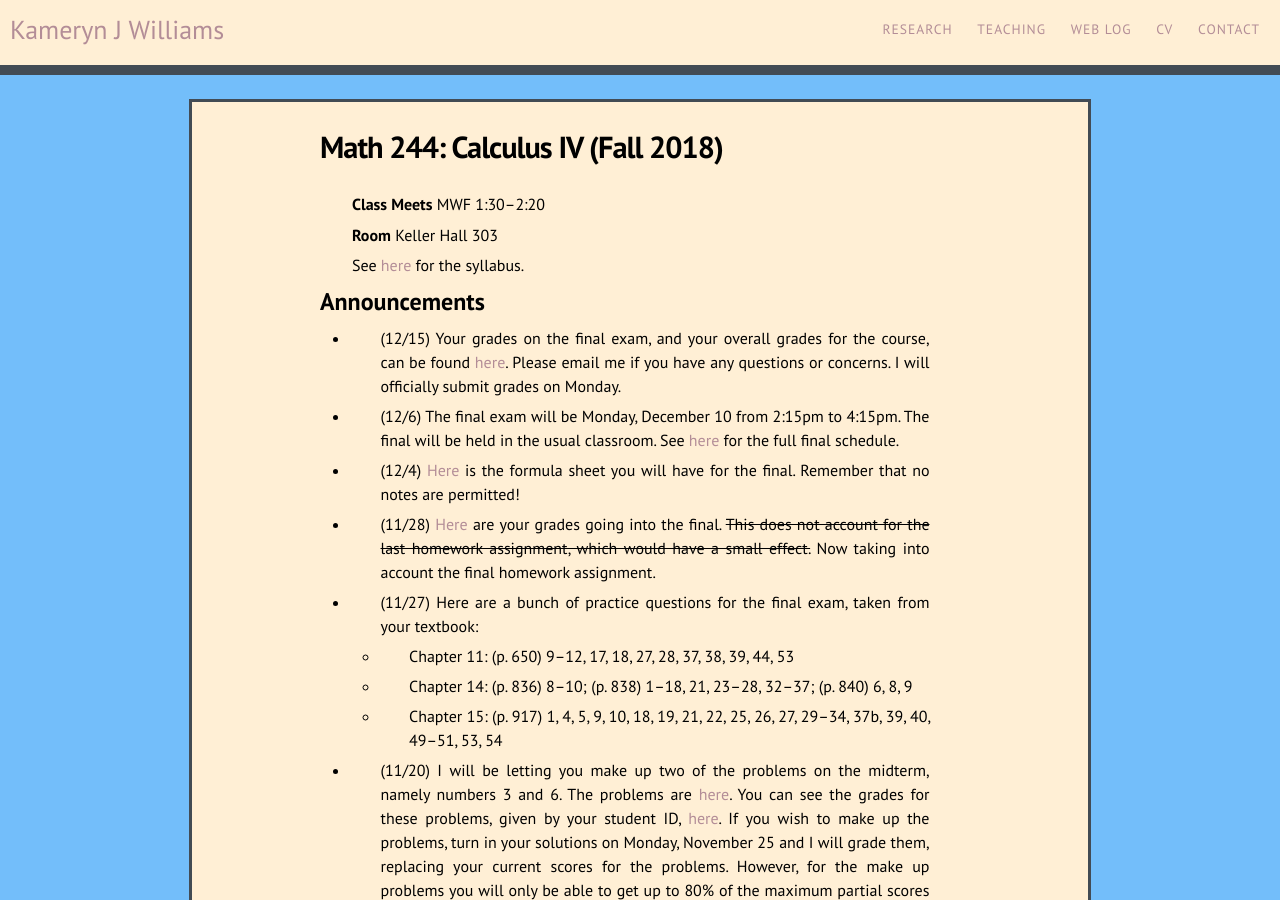
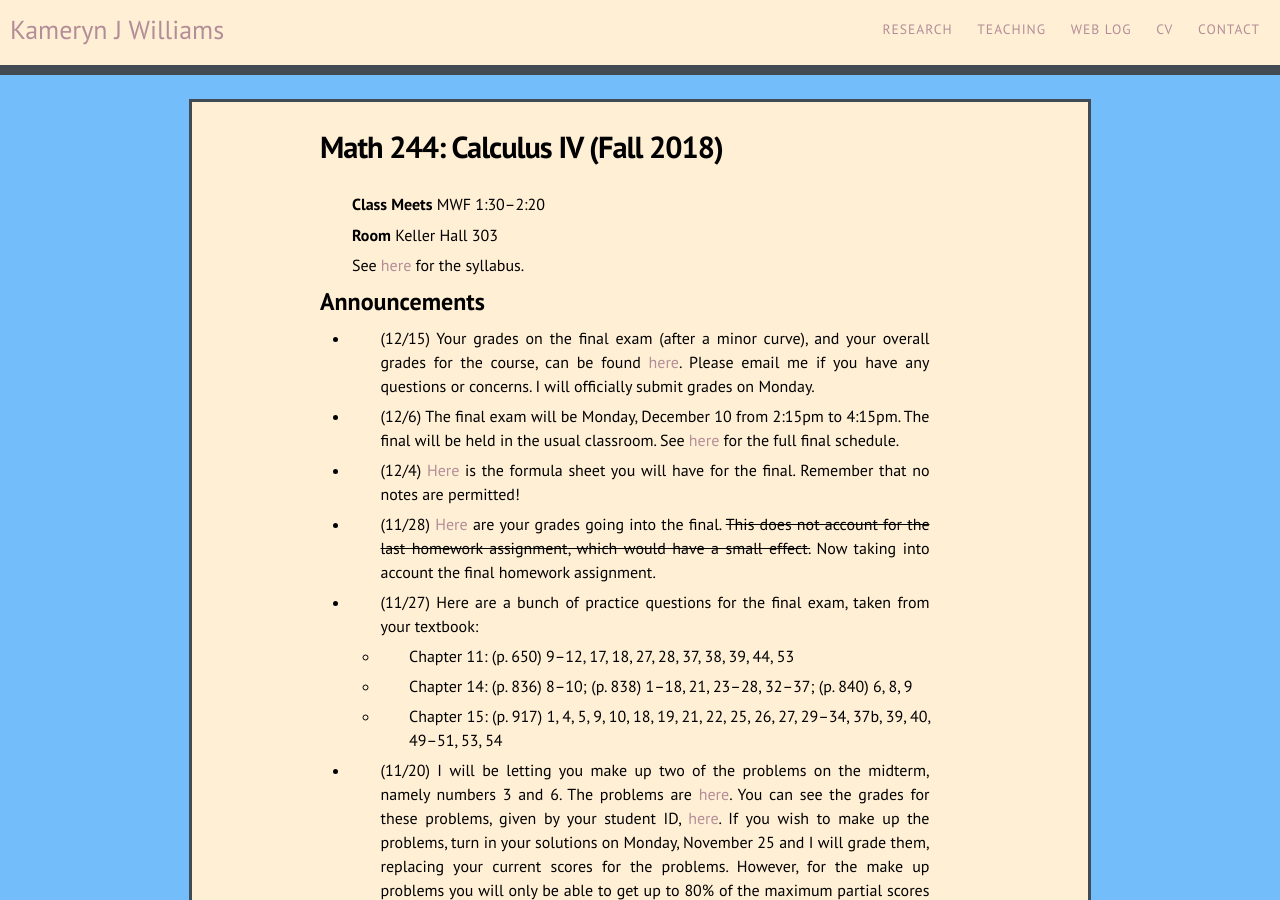
Before and after one commit to kamerynjw/kamerynjw.github.io, a Jekyll site: the page built from teaching/2018/math244.md, in a window 1280 px wide and 900 px high. Built offline with Jekyll 4.4.1, drawn with Linux system fonts in a browser that asks for light colours; nearby versions of some CDN libraries; formulas are drawn with MathJax 3.

Commit message:
final bluh

```diff
--- a/teaching/2018/math244.md
+++ b/teaching/2018/math244.md
@@ -13,7 +13,7 @@
 Announcements
 -------------
 
-* (12/15) Your grades on the final exam, and your overall grades for the course, can be found [here]({{ page.url }}final-grades.pdf). Please email me if you have any questions or concerns. I will officially submit grades on Monday.
+* (12/15) Your grades on the final exam (after a minor curve), and your overall grades for the course, can be found [here]({{ page.url }}final-grades.pdf). Please email me if you have any questions or concerns. I will officially submit grades on Monday.
 
 * (12/6) The final exam will be Monday, December 10 from 2:15pm to 4:15pm. The final will be held in the usual classroom. See [here](http://manoa.hawaii.edu/undergrad/schedule/final-exams/fall/) for the full final schedule.
 
```
